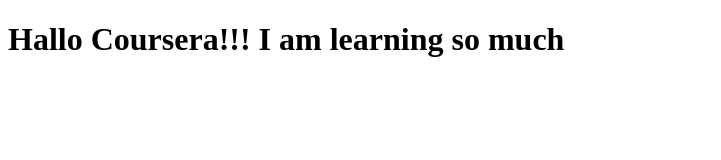
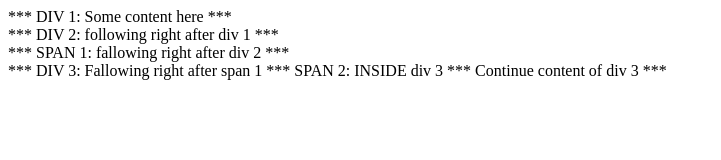
Before and after one commit to barbarosuntorunu/coursera-test, a plain HTML site: page site/index.html in a window 1280 px wide. Shown: the whole page, without its empty margins (0-721 px from the left). Drawn offline with Linux system fonts and the light colour scheme.

Commit message:
Div - Span
Div and span elements

```diff
--- a/site/index.html
+++ b/site/index.html
@@ -1,11 +1,21 @@
-<!DOCTYPE html>
+<!DOCTYPE html5>
 <html>
 <head>
 	<meta charset="utf-8">
-	<title>Hallo Coursera</title>
+	<title>div and span elements</title>
 </head>
 <body>
-	<p id="myId" onclick="alert('hi!')"> </p>
-	<h1>Hallo Coursera!!! I am learning so much</h1>
+	<div>
+		*** DIV 1: Some content here ***
+	</div>
+	<div>
+		*** DIV 2: following right after div 1 ***
+	</div>
+	<span>*** SPAN 1: fallowing right after div 2 ***</span>
+	<div>
+		*** DIV 3: Fallowing right after span 1
+		<span>*** SPAN 2: INSIDE div 3 ***</span>
+		Continue content of div 3 ***
+	</div>
 </body>
 </html>
```
